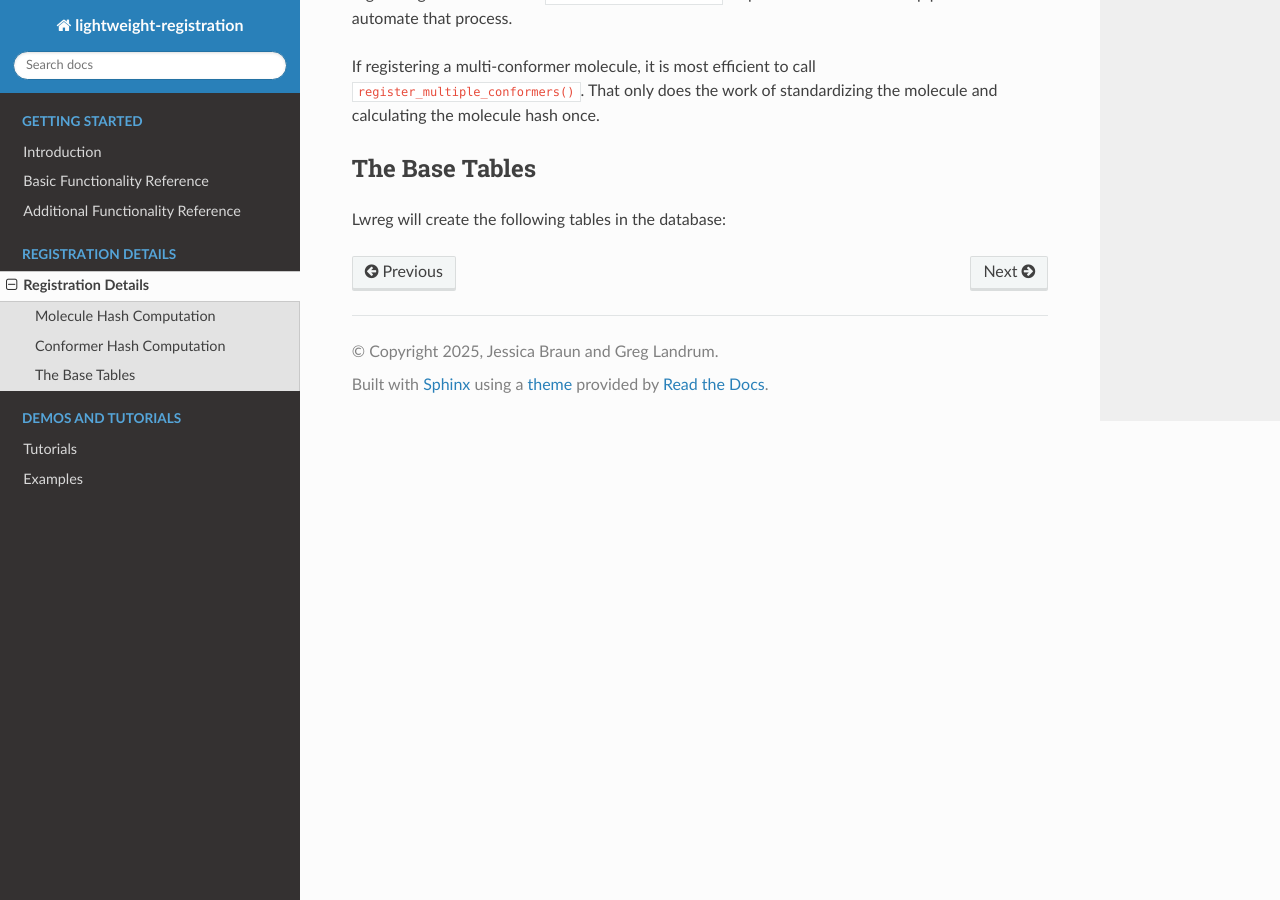
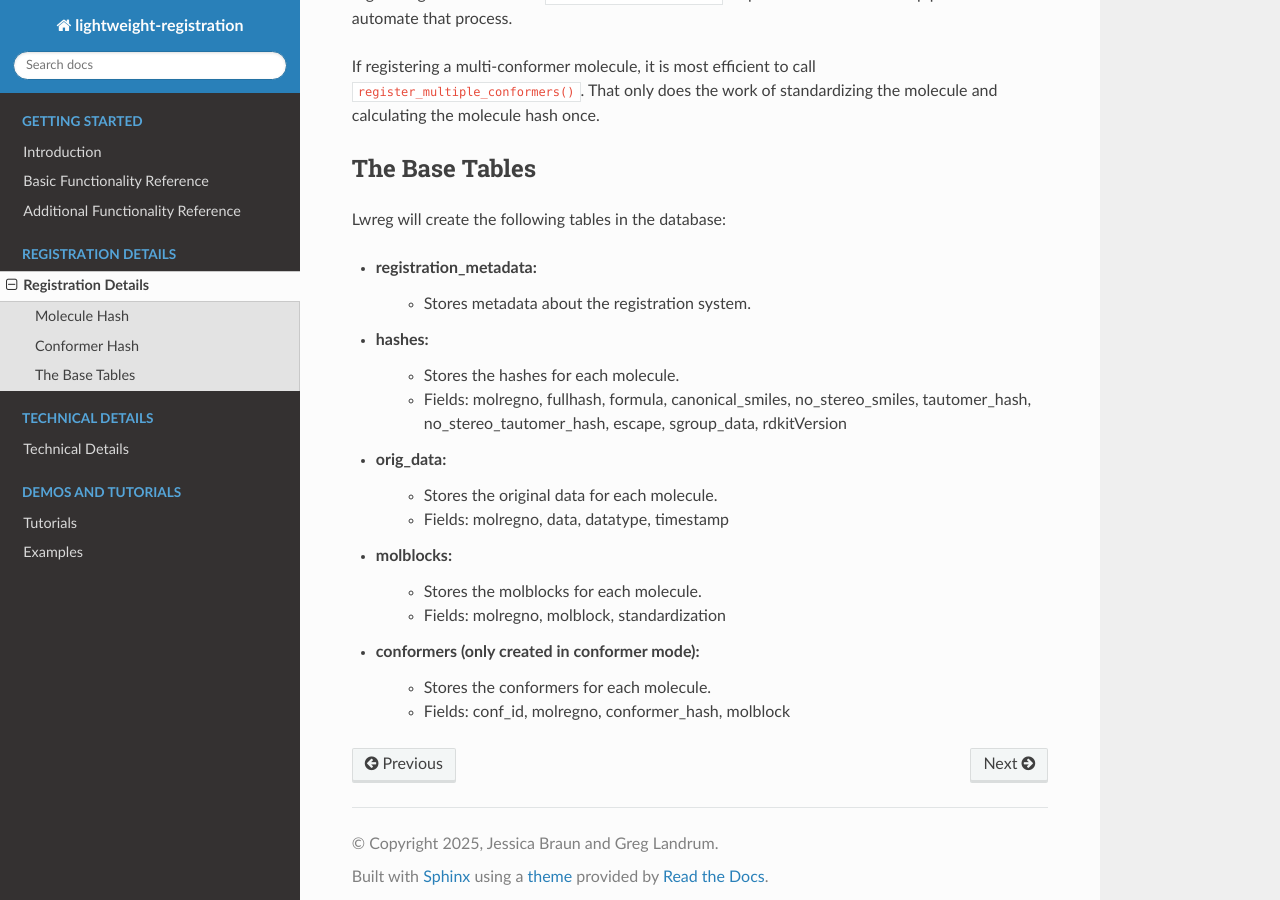
Before and after one commit to rinikerlab/lightweight-registration, a Sphinx documentation site: the page built from docs/source/registrationdetails.rst, in a window 1280 px wide and 900 px high, scrolled down 1197 px. Built offline with Sphinx 7.4.7 and the Read the Docs theme 3.1.0, drawn with Linux system fonts in a browser that asks for light colours; some of the changed text lies outside the part shown.

Commit message:
Feat/docs and fix (#85)
* trying to fix problems with readthedocs autodoc

* changing back the readthedocs.yaml

* added sphinx to get autodocs to work

* trial autodocs fix

* editing source/conf.py

* update source/conf.py

* reversing change in requirements.txt

* updates in requirements.txt

* update in source/conf/.py

* update in source/conf/.py

* adding requirements.txt

* update requirements.txt

* update requirements.txt

* update requirements.txt

* update in source/conf.py

* adding graphic

* updating gettingstarted.rst

* update to README to display TOC

* changing TOC format

* update README

* adding badge for paper

* changing order in README

* updates README

* updates README

* changes in README

* changes in gettingstarted.rst

* latest changes in gettingstarted

* update README

* update gettingstarted

* update registrationdetails

* further cleanup of README

* additions to gettingstarted

* additions to registrationdetails

* deletions README

* adding info to gettingstarted

* fix README

* further cleanup README

* Update README.md

Co-authored-by: Greg Landrum <greg.landrum@gmail.com>

* Update docs/source/gettingstarted.rst

Co-authored-by: Greg Landrum <greg.landrum@gmail.com>

* update in registrationdetails

* updates to addtional functionality, index, registration details

* adding technical details

* change in docstring of initdb, fixing capitalization instead of snakecase in configure_from_database

* fixing broken tutorial link

* changes in getting started, registration details, technical details

* Update docs/source/technicaldetails.rst

Co-authored-by: Greg Landrum <greg.landrum@gmail.com>

* Update docs/source/technicaldetails.rst

Co-authored-by: Greg Landrum <greg.landrum@gmail.com>

* Update docs/source/technicaldetails.rst

Co-authored-by: Greg Landrum <greg.landrum@gmail.com>

* Update docs/source/technicaldetails.rst

Co-authored-by: Greg Landrum <greg.landrum@gmail.com>

* Update docs/source/gettingstarted.rst

Co-authored-by: Greg Landrum <greg.landrum@gmail.com>

---------

Co-authored-by: Greg Landrum <greg.landrum@gmail.com>

```diff
--- a/docs/source/additionalfunctionality.rst
+++ b/docs/source/additionalfunctionality.rst
@@ -1,7 +1,7 @@
 .. _Additional Functionality Reference:
 
 Additional Functionality Reference
-==============================
+==================================
 
 .. autofunction:: lwreg.utils.configure_from_database
 .. autofunction:: lwreg.utils.get_all_registry_numbers
--- a/docs/source/gettingstarted.rst
+++ b/docs/source/gettingstarted.rst
@@ -77,6 +77,7 @@ The configuration file is a JSON file that contains the following information:
     - **registerConformers**: Whether to register conformers.
     - **numConformerDigits**: The number of digits to use when hashing conformer coordinates.
     - **lwregSchema**: The schema name for the lwreg tables (PostgreSQL only).
+    - **cacheConnection**: Whether to cache the connection to the database (default: True).
 
 An example configuration file is shown below:
 
@@ -101,7 +103,7 @@ There is a set of pre-defined standardization options including:
     - **fragment**: Generates the fragment parent of the molecule.
     - **charge**: Generates the charge parent of the molecule.
     - **tautomer**: Generates the tautomer parent of the molecule.
-    - **super**: Generates the super parent of the molecule.
+    - **super**: Generates the super parent of the molecule (fragment, charge, isotope, stereo, and tautomer parent of the molecule).
     - **canonicalize**: Canonicalizes the orientation of the molecule's 3D conformers (if present).
 
 A user can also define their own standardization options.
@@ -150,13 +152,19 @@ lwreg can be run in a docker container. ::
     --notebook-dir=/lw-reg --ip='*' --port=8888 \
     --no-browser --allow-root"
 
+Registering Molecules
+---------------------
+The default configuration (see above), sets your lwreg instance up in molecule mode.
+In this case, the registration hash is purely based on hashes calculated from the molecular topology (no 2D or 3D information) using the RDKit.
+For more details on the hash calculation, see :ref:`Registration Details`.
 
 Registering Conformers
 ----------------------
 When the configuration option :code:`registerConformers` is set to True, lwreg expects that the compounds to be registered will have an associated conformer.
 The conformers are tracked in a different table than the molecule topologies and expectation is that every molecule registered will have a conformer (it's an error if they don't).
 It is possible to register multiple conformers for a single molecular structure (topology).
-Note that once a database is created in :code:`registerConformers` mode, it probably should always be used in that mode.
+Note that once a database is created in :code:`registerConformers` mode, it should always be used in that mode, meaning your :code:`config` object should always have :code:`registerConformers` set to True.
+
 When in :code:`registerConformers` mode, the following behaviour in the API is changed:
 
 - :code:`register()` and :code:`bulk_register()` require molecules to have associated conformers. Both return :code:`(molregno, conf_id)` tuples instead of just :code:`molregno` s.
--- a/docs/source/index.rst
+++ b/docs/source/index.rst
@@ -22,6 +22,12 @@ The package provides a basic, yet flexible registration system that is useable f
 
 .. toctree::
    :maxdepth: 2
+   :caption: Technical Details
+
+   technicaldetails
+
+.. toctree::
+   :maxdepth: 2
    :caption: Demos and Tutorials
 
    tutorials
--- a/docs/source/registrationdetails.rst
+++ b/docs/source/registrationdetails.rst
@@ -1,11 +1,13 @@
+.. _Registration Details:
+
 Registration Details
 =====================
 
 The method for the determination of uniqueness, deciding whether or not two structures are the same, is the core of any chemical registration system. lwreg uses a hash-based approach to identify duplicates.
 As all comparisons are simply string comparisons, lwreg is a fast approach in any modern database system and does not require any database extensions for handling chemical structures.
 
-Molecule Hash Computation
---------------------------
+Molecule Hash
+--------------
 lwreg makes uses of the `RDKit's RegistrationHash <https://rdkit.org/docs/source/rdkit.Chem.RegistrationHash.html>`_ functionality.
 It consists of seven hash layers:
 
@@ -41,8 +43,8 @@ It consists of seven hash layers:
 
 The registration hash is then a SHA1 hash of all layers computed using Python's hashlib library.
 
-Conformer Hash Computation
----------------------------
+Conformer Hash
+---------------
 
 We use a simple hashing scheme to quickly recognize whether or not a particular conformer has already been seen in the database. The algorithm used for hashing a conformer is:
 
@@ -61,19 +63,17 @@ The Base Tables
 
 Lwreg will create the following tables in the database:
 
-.. list-table:: Lwreg tables
-   :widths: 10 30
-   :header-rows: 1
-
-   * - Table name
-     - Description
-   * - registration_metadata
-     - stores metadata about the registration system
-   * - hashes
-     - fields include: molregno, fullhash, formula, canonical_smiles, no_stereo_smiles, tautomer_hash, no_stereo_tautomer_hash, escape, sgroup_data, rdkitVersion
-   * - orig_data
-     - fields include: molregno, data, datatype, timestamp
-   * - molblocks
-     - fields include: molregno, molblock, standardization
-   * - conformers (only created in conformer mode)
-      - fields include: conf_id, molregno, conformer_hash, molblock
+- **registration_metadata**:
+    - Stores metadata about the registration system.
+- **hashes**:
+    - Stores the hashes for each molecule.
+    - Fields: molregno, fullhash, formula, canonical_smiles, no_stereo_smiles, tautomer_hash, no_stereo_tautomer_hash, escape, sgroup_data, rdkitVersion
+- **orig_data**:
+    - Stores the original data for each molecule.
+    - Fields: molregno, data, datatype, timestamp
+- **molblocks**:
+    - Stores the molblocks for each molecule.
+    - Fields: molregno, molblock, standardization
+- **conformers** (only created in conformer mode):
+    - Stores the conformers for each molecule.
+    - Fields: conf_id, molregno, conformer_hash, molblock
--- a/docs/source/tutorials.rst
+++ b/docs/source/tutorials.rst
@@ -84,7 +84,7 @@ Tutorial Notebooks
    Connecting to an existing database and querying for and retrieving registered molecules._
 * `03_registering_conformers.ipynb <https://github.com/rinikerlab/lightweight-registration/blob/main/tutorial/03_registering_conformers.ipynb>`_
    Working with lwreg in conformer mode to store conformers with the molecules.
-* `04_registering_molecules_and_data.ipynb <https://github.com/rinikerlab/lightweight-registration/blob/main/tutorial/04_registering_compounds_and_data.ipynb>`_
+* `04_registering_molecules_and_data.ipynb <https://github.com/rinikerlab/lightweight-registration/blob/main/tutorial/04_registering_molecules_and_data.ipynb>`_
    Storing additional data together with the registered molecules.
 
 Advanced Tutorials
```
Also changed, not shown: other parts of docs/source/gettingstarted.rst (+3 -2 lines), docs/source/technicaldetails.rst (added, +12 -0 lines), 1 other file.
